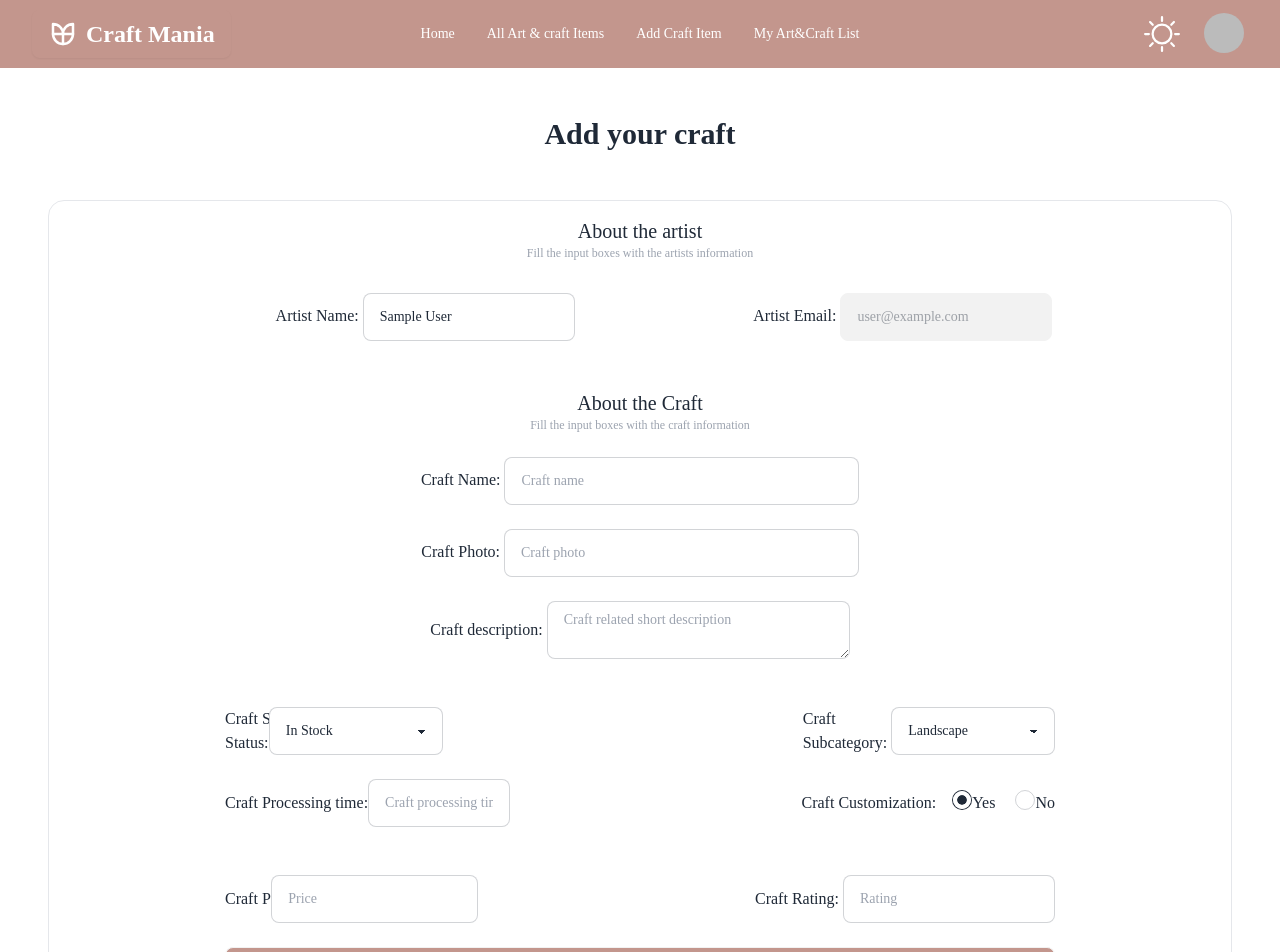
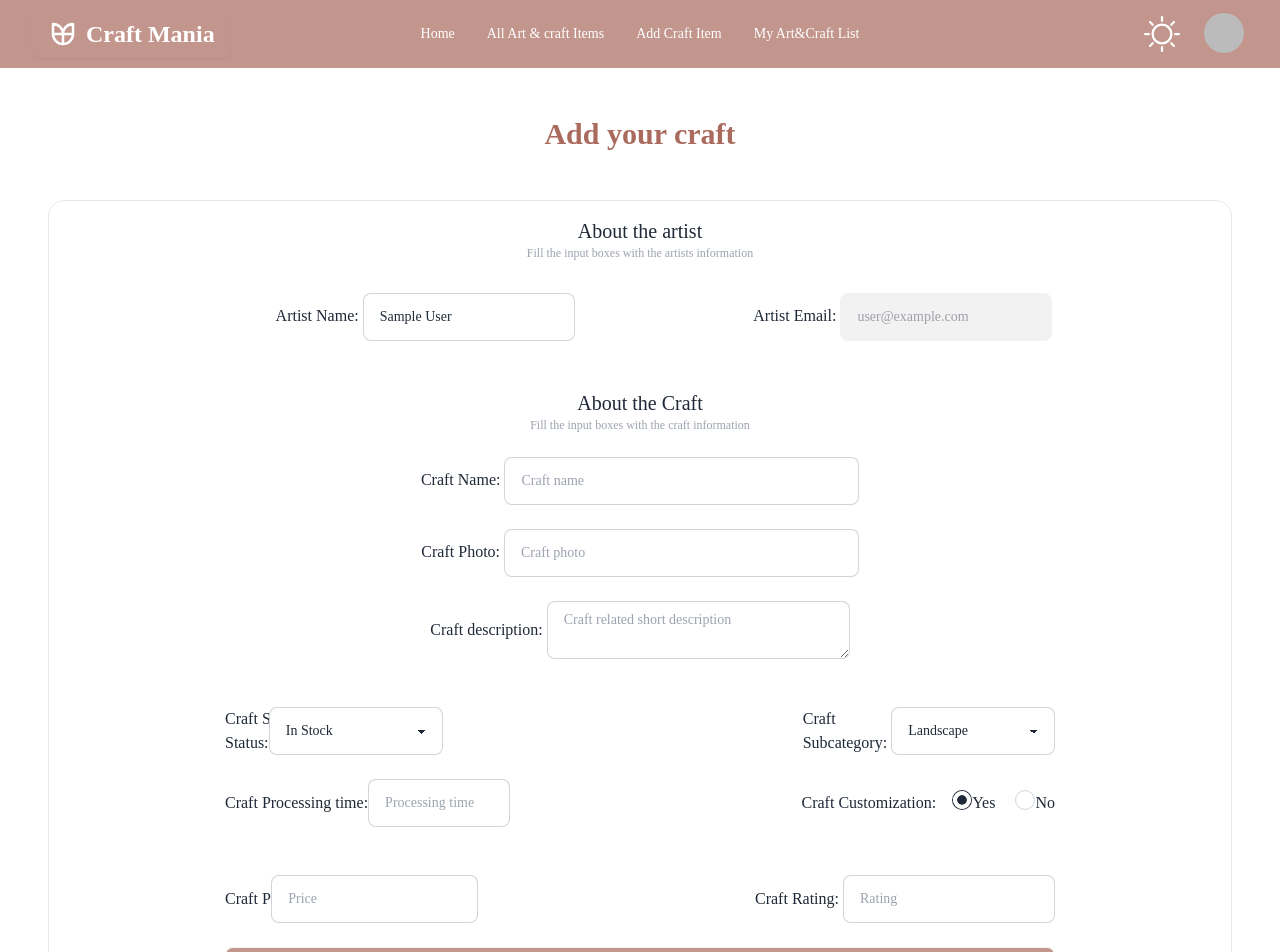
Before and after one commit to Mejerab/art-crafts-client, a React (Vite) app: page /addcrafts in a window 1280 px wide. Shown: the top 952 px of the page. Built offline with nearby package versions, Linux system fonts and the light colour scheme; no server answers; sample sign-in values are in the browser's storage; a web font is replaced by a local one.

Commit message:
added some colors

```diff
--- a/src/HomeAssistent/UpdateCraft.jsx
+++ b/src/HomeAssistent/UpdateCraft.jsx
@@ -42,7 +42,7 @@ const UpdateCraft = () => {
     }
     return (
         <div className="my-8">
-            <h3 className="text-center text-3xl font-semibold my-12">Update your craft</h3>
+            <h3 className="text-center text-3xl text-[#954535cc] font-semibold my-12">Update your craft</h3>
             <div className="border mx-12 rounded-2xl">
                 <h5 className="text-xl font-medium pt-4 text-center">About the artist</h5>
                 <p className="text-gray-400  text-center text-xs">Fill the input boxes with the artists information</p>
@@ -95,7 +95,7 @@ const UpdateCraft = () => {
                     <div className="flex justify-between mx-2 xl:mx-44 items-center">
                         <div className="flex items-center">
                             <span className="font-medium">Craft Processing time: </span>
-                            <input type="text" className="text-sm my-6 sm:-ml- sm:w-[40%] input input-bordered" defaultValue={data.time} name="time" placeholder="Craft processing time" required />
+                            <input type="text" className="text-sm my-6 sm:-ml- sm:w-[40%] input input-bordered" defaultValue={data.time} name="time" placeholder="Processing time" required />
                         </div>
                         <div className="flex items-center">
                             <span className="font-medium">Craft Customization: </span>
--- a/src/NavComp/AddItems.jsx
+++ b/src/NavComp/AddItems.jsx
@@ -49,7 +49,7 @@ const AddItems = () => {
     }
     return (
         <div className="my-8">
-            <h3 className="text-center text-3xl font-semibold my-12">Add your craft</h3>
+            <h3 className="text-center text-3xl font-semibold text-[#954535cc] my-12">Add your craft</h3>
             <div className="border mx-12 rounded-2xl">
                 <h5 className="text-xl font-medium pt-4 text-center">About the artist</h5>
                 <p className="text-gray-400  text-center text-xs">Fill the input boxes with the artists information</p>
@@ -102,7 +102,7 @@ const AddItems = () => {
                     <div className="flex justify-between mx-2 lg:mx-24 xl:mx-44 items-center">
                         <div className="flex items-center">
                             <span className="font-medium">Craft Processing time: </span>
-                            <input type="text" className="text-sm my-6 sm:-ml- sm:w-[40%] input input-bordered" name="time" placeholder="Craft processing time" required />
+                            <input type="text" className="text-sm my-6 sm:-ml- sm:w-[40%] input input-bordered" name="time" placeholder="Processing time" required />
                         </div>
                         <div className="flex items-center">
                             <span className="font-medium">Craft Customization: </span>
--- a/src/NavComp/AllCrafts.jsx
+++ b/src/NavComp/AllCrafts.jsx
@@ -28,7 +28,7 @@ const AllCrafts = () => {
     return (
         <>
             <div className="my-12">
-                <h3 className="text-3xl font-bold text-center">All arts & crafts</h3>
+                <h3 className="text-3xl text-[#954535cc] font-bold text-center">All arts & crafts</h3>
                 <div className="w-full flex justify-end">
                     <details className="dropdown dropdown-end mr-11">
                         <summary onClick={() => setItUp(!itUp)} className="btn bg-[#95453590] text-white px-7 m-1">Filter
--- a/src/NavComp/MyCrafts.jsx
+++ b/src/NavComp/MyCrafts.jsx
@@ -25,7 +25,7 @@ const MyCrafts = () => {
     }
     return (
         <div>
-            <h3 className="text-center text-3xl font-bold my-6">My Craft Items</h3>
+            <h3 className="text-center text-3xl text-[#954535cc] font-bold my-12">My Craft Items</h3>
             <div className="w-full flex justify-end">
                 <details className="dropdown dropdown-end mr-12">
                     <summary onClick={() => setItUp(!itUp)} className="btn bg-[#95453590] text-white px-7 m-1">Filter
--- a/src/Users/Login.jsx
+++ b/src/Users/Login.jsx
@@ -75,7 +75,7 @@ const LogIn = () => {
     }
     return (
         <div>
-            <h3 className="text-3xl text-center font-bold mt-5 pb-2">Login</h3>
+            <h3 className="text-3xl text-center text-[#954535cc] font-bold mt-5 pb-2">Login</h3>
             <div className="border w-4/6 xl:w-[35%] mx-auto py-8 my-8 rounded-2xl">
                 <form onSubmit={handleSubmit} className="mx-auto w-3/4">
                     <h4>Email</h4>
--- a/src/Users/Register.jsx
+++ b/src/Users/Register.jsx
@@ -54,7 +54,7 @@ const Register = () => {
     }
     return (
         <div>
-            <h3 className="text-3xl text-center font-bold mt-5 pb-2">Register</h3>
+            <h3 className="text-3xl text-center font-bold text-[#954535cc] mt-5 pb-2">Register</h3>
             <div className="border w-4/6 xl:w-[35%] mx-auto py-8 my-8 rounded-2xl">
                 <form onSubmit={handleSubmit} className="mx-auto w-3/4">
                     <h4>Name</h4>
--- a/src/pages/Home.jsx
+++ b/src/pages/Home.jsx
@@ -49,10 +49,9 @@ const Home = () => {
                     </SwiperSlide>
                 </Swiper>
             </div>
-            <CraftCategories craftData={craftData}></CraftCategories>
 
             <div className="my-12">
-                <h3 className="text-3xl font-bold text-center mb-4">Art & Crafts</h3>
+                <h3 className="text-3xl font-bold text-[#954535cc] text-center mb-4">Art & Crafts</h3>
                 <div className="flex justify-end mr-10">
                     <Link to='/addcrafts' className="btn px-7 bg-[#95453590] text-white">Add your Crafts <IoIosAdd className="text-3xl p-[2px] rounded-full text-[#95453590] bg-white" /></Link>
                 </div>
@@ -68,6 +67,7 @@ const Home = () => {
                     </div>
                 }
             </div>
+            <CraftCategories craftData={craftData}></CraftCategories>
         </>
     );
 };
```
